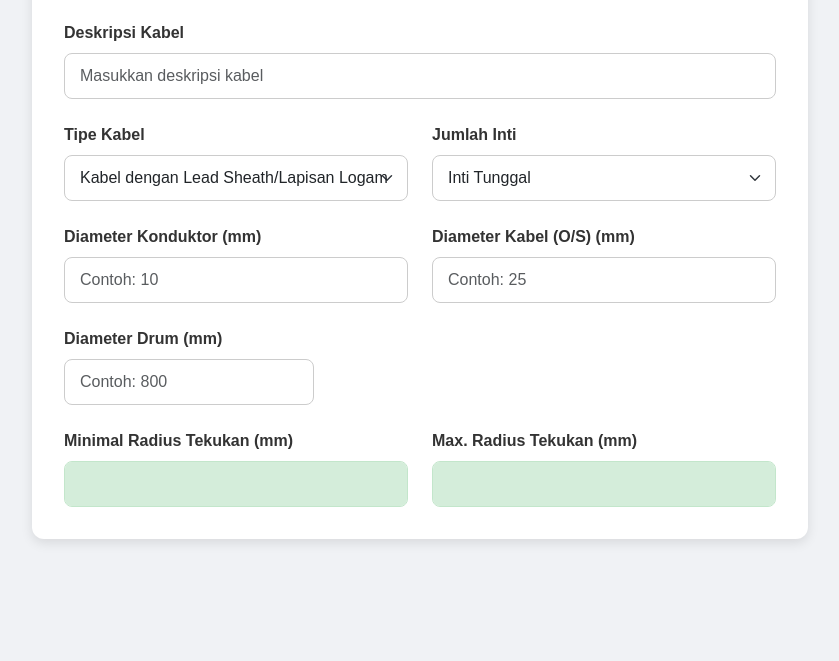
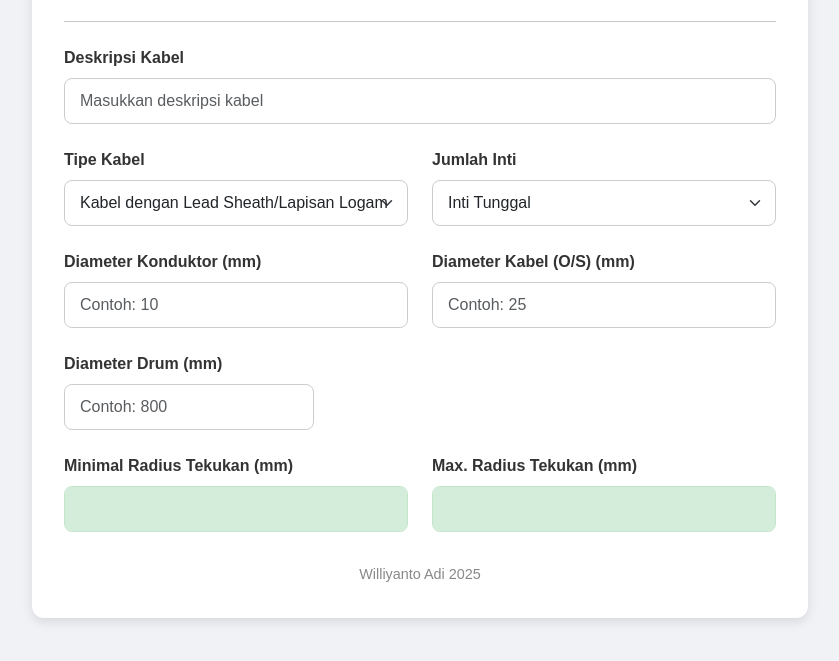
Before and after one commit to williyanto/mypro, a plain HTML site: page uji_tekuk/uji_tekuk.html in a window 1280 px wide. Shown: the part 121-782 px from the top of the page, without its empty margins (220-1059 px from the left). Drawn offline with nearby package versions, Linux system fonts and the light colour scheme.

Commit message:
Update uji_tekuk.html

```diff
--- a/uji_tekuk/uji_tekuk.html
+++ b/uji_tekuk/uji_tekuk.html
@@ -54,6 +54,14 @@
             align-self: center;
         }
 
+        /* Gaya untuk footer */
+        .footer {
+            margin-top: 2rem;
+            text-align: center;
+            font-size: 0.9rem;
+            color: #888;
+        }
+
         /* Adjustments for smaller screens (e.g., mobile phones) */
         @media (max-width: 768px) {
             .grid-2 {
@@ -75,9 +83,8 @@
 <body onload="update()">
     <div class="container my-5">
         <div class="card">
-            <h2 class="mb-4 text-center">Kalkulator Radius Tekukan Kabel</h2>
-
-            <div class="mb-4">
+            <h2 class="mb-2 text-center">Kalkulator Radius Tekukan Kabel</h2>
+            <hr class="mb-4" /> <div class="mb-4">
                 <label for="deskripsi" class="form-label">Deskripsi Kabel</label>
                 <input type="text" class="form-control" id="deskripsi" placeholder="Masukkan deskripsi kabel" />
             </div>
@@ -127,6 +134,10 @@
                     <label for="max" class="form-label">Max. Radius Tekukan (mm)</label>
                     <input type="text" class="form-control min-radius" id="max" readonly />
                 </div>
+            </div>
+
+            <div class="footer">
+                Williyanto Adi 2025
             </div>
         </div>
     </div>
```
